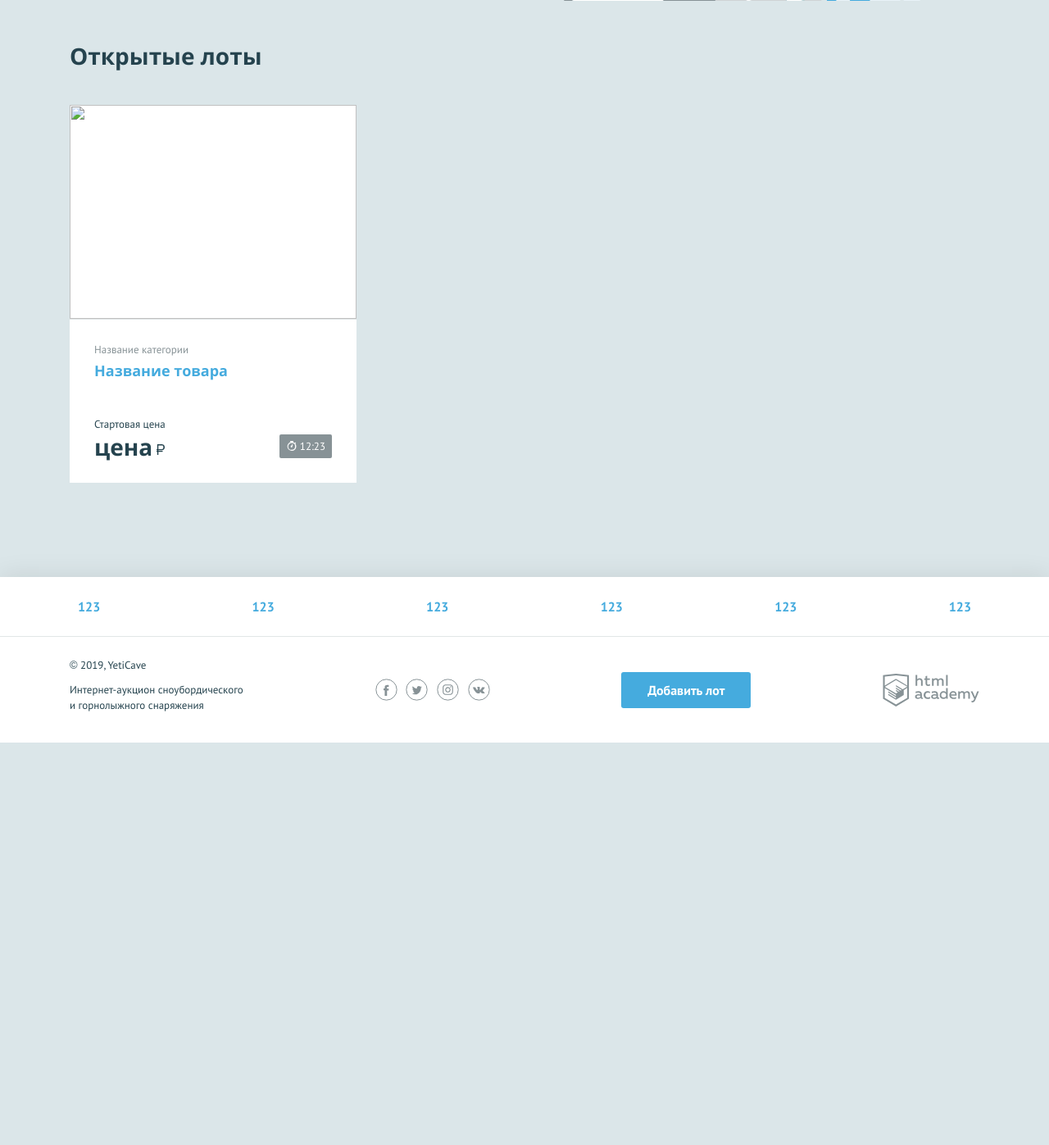
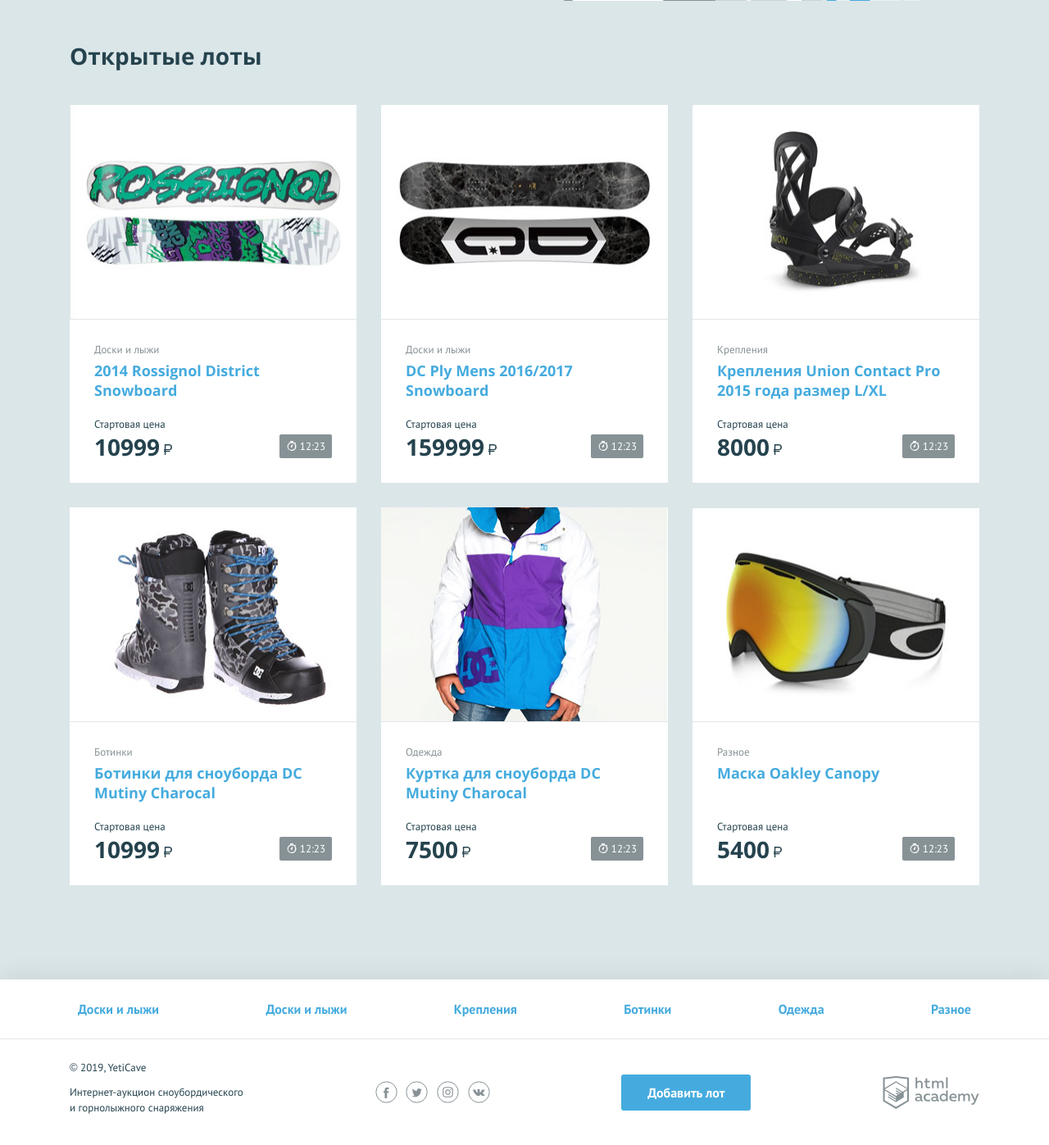
Before and after one commit to kingOfSauce/517275-yeticave-12, a PHP site: page / in a window 1280 px wide. Shown: the part 438-1835 px from the top of the page at 82% size. Before the commit the page ends 1344 px from the top, so only its background shows below. Run offline with PHP 8.4, Linux system fonts and the light colour scheme.

Commit message:
Добавил лоты и список категорий в футер

```diff
--- a/index.php
+++ b/index.php
@@ -64,8 +64,8 @@ $user_name = 'Дима'; // укажите здесь ваше имя
                     [
                         'title' => 'DC Ply Mens 2016/2017 Snowboard',
                         'category' => 'Доски и лыжи',
-                        'prie' => '159999',
-                        'URL' => '	img/lot-2.jpg'
+                        'price' => '159999',
+                        'URL' => 'img/lot-2.jpg'
                     ],
                     [
                         'title' => 'Крепления Union Contact Pro 2015 года размер L/XL',
@@ -104,17 +104,18 @@ $user_name = 'Дима'; // укажите здесь ваше имя
         </div>
         <ul class="lots__list">
             <!--заполните этот список из массива с товарами-->
+            <?php foreach ($lots as $key => $val): ?>
             <li class="lots__item lot">
                 <div class="lot__image">
-                    <img src="" width="350" height="260" alt="">
+                    <img src="<?=$val['URL']; ?>" width="350" height="260" alt="">
                 </div>
                 <div class="lot__info">
-                    <span class="lot__category">Название категории</span>
-                    <h3 class="lot__title"><a class="text-link" href="pages/lot.html">Название товара</a></h3>
+                    <span class="lot__category"><?=$val['category']; ?></span>
+                    <h3 class="lot__title"><a class="text-link" href="pages/lot.html"><?=$val['title']; ?></a></h3>
                     <div class="lot__state">
                         <div class="lot__rate">
                             <span class="lot__amount">Стартовая цена</span>
-                            <span class="lot__cost">цена<b class="rub">р</b></span>
+                            <span class="lot__cost"><?=$val['price']; ?><b class="rub">р</b></span>
                         </div>
                         <div class="lot__timer timer">
                             12:23
@@ -122,6 +123,7 @@ $user_name = 'Дима'; // укажите здесь ваше имя
                     </div>
                 </div>
             </li>
+            <?php endforeach; ?>
         </ul>
     </section>
 </main>
@@ -133,7 +135,7 @@ $user_name = 'Дима'; // укажите здесь ваше имя
             <!--заполните этот список из массива категорий-->
             <?php foreach($lots as $key => $val): ?>
             <li class="nav__item">
-                <a href="pages/all-lots.html">123</a>
+                <a href="pages/all-lots.html"><?=$val['category']; ?></a>
             </li>
             <?php endforeach; ?>
         </ul>
```
